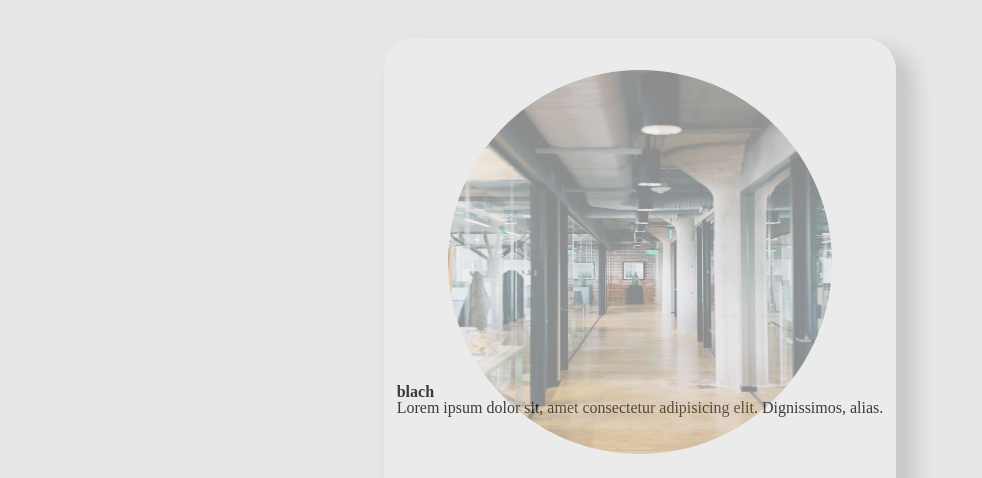
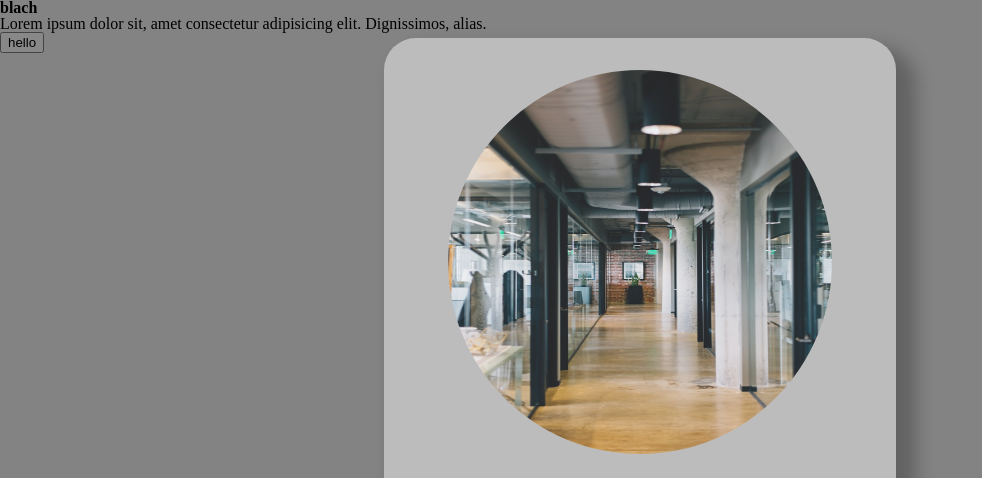
Before and after one commit to prestonevans/modalBox, a plain HTML site: page index.html in a window 1280 px wide. Shown: the top 478 px of the page, without its empty margins (0-982 px from the left). Drawn offline with Linux system fonts and the light colour scheme.

Commit message:
added queryselectorall and looped trhough buttons to toggle class of none

```diff
--- a/css/style.css
+++ b/css/style.css
@@ -129,7 +129,8 @@ input,
 select {
 	vertical-align: middle;
 }
-body {
+body,
+.modalbox {
 	height: 100vh;
 	background-color: rgb(230, 230, 230);
 	display: flex;
@@ -181,7 +182,16 @@ main button:hover {
 .light {
 	color: rgb(150, 150, 150);
 }
-main {
+.modalbox {
+	background-color: rgba(0, 0, 0, 0.432);
 	position: absolute;
-	opacity: .5;
+	width: 100%;
 }
+section {
+	width: 100%;
+	align-self: flex-start;
+	justify-content: flex-start;
+}
+.none {
+	display: none;
+}
--- a/index.html
+++ b/index.html
@@ -10,7 +10,7 @@
 </head>
 
 <body>
-    <div class="box"></div>
+    <div class="modalbox">
         <main>
             <img src="images/photo.jpeg" alt="">
             <h1>Is this a modal?</h1>
@@ -18,9 +18,12 @@
             <button>Press Me</button>
             <p class="light">Lorem ipsum dolor sit amet.</p>
         </main>
+    </div>
+
     <section>
         <h1>blach</h1>
         <p>Lorem ipsum dolor sit, amet consectetur adipisicing elit. Dignissimos, alias.</p>
+        <button>hello</button>
     </section>
     <script src="js/app.js"></script>
 </body>
--- a/js/app.js
+++ b/js/app.js
@@ -1,2 +1,7 @@
-//document.body.style.backgroundColor = "red";
-//test me
+const buttons = document.querySelectorAll('button');
+
+for (const button of buttons) {
+    button.addEventListener('click', function() {
+        modal = document.querySelector('.modalbox');
+        modal.classList.toggle('none')
+})}
```
Lines whose indentation alone changed are shown as unchanged.
